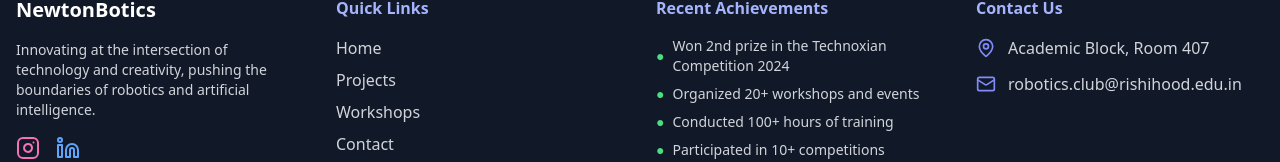
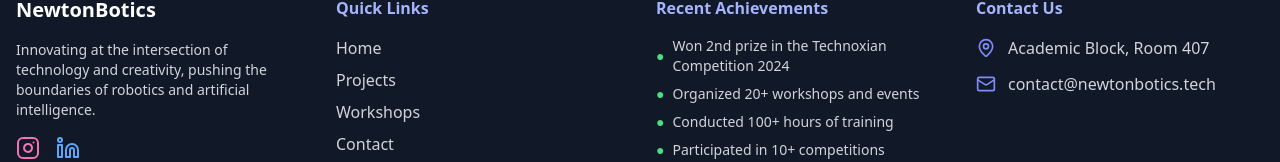
Before and after one commit to TheRoboticsClubNstRishihood/NewtonBoticsFrontend, a Next.js app: page /auth in a window 1280 px wide. Shown: the part 969-1131 px from the top of the page. Built offline with nearby package versions, Linux system fonts and the light colour scheme; no server answers.

Commit message:
changing the email add.

```diff
--- a/src/app/components/footer.jsx
+++ b/src/app/components/footer.jsx
@@ -111,7 +111,7 @@ const Footer = () => {
             <div className="flex items-center">
               <Mail className="h-5 w-5 mr-3 text-indigo-400" />
               <span className="text-gray-300">
-                robotics.club@rishihood.edu.in
+                contact@newtonbotics.tech
               </span>
             </div>
           </div>
```
